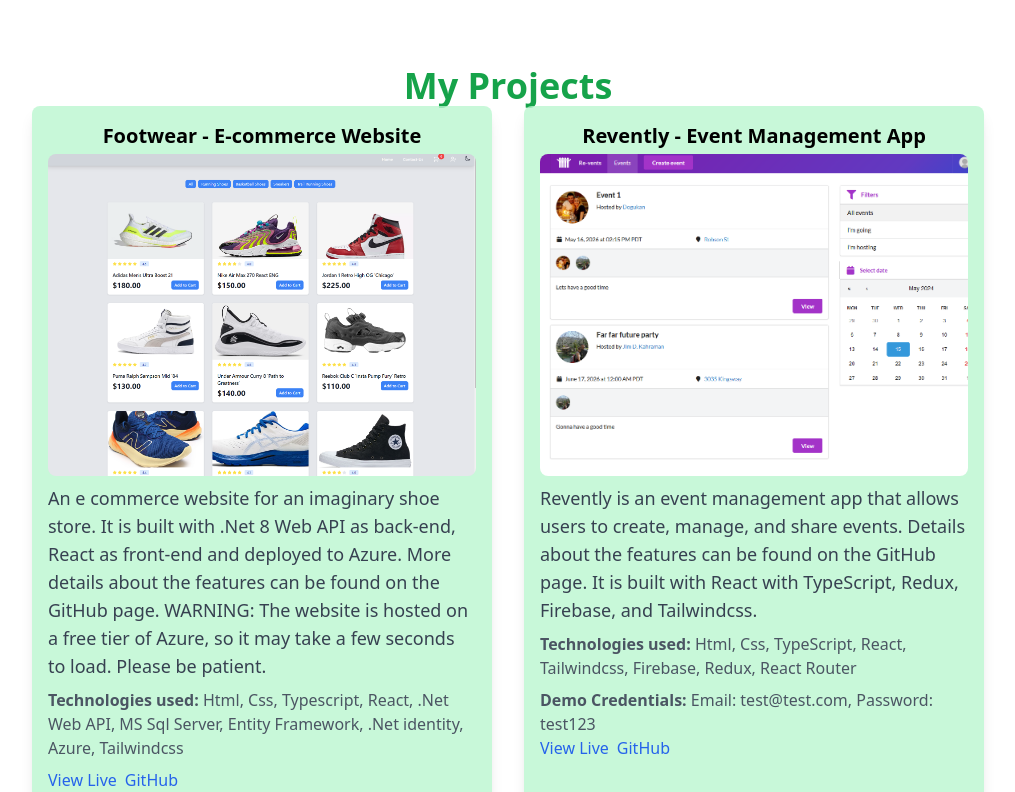
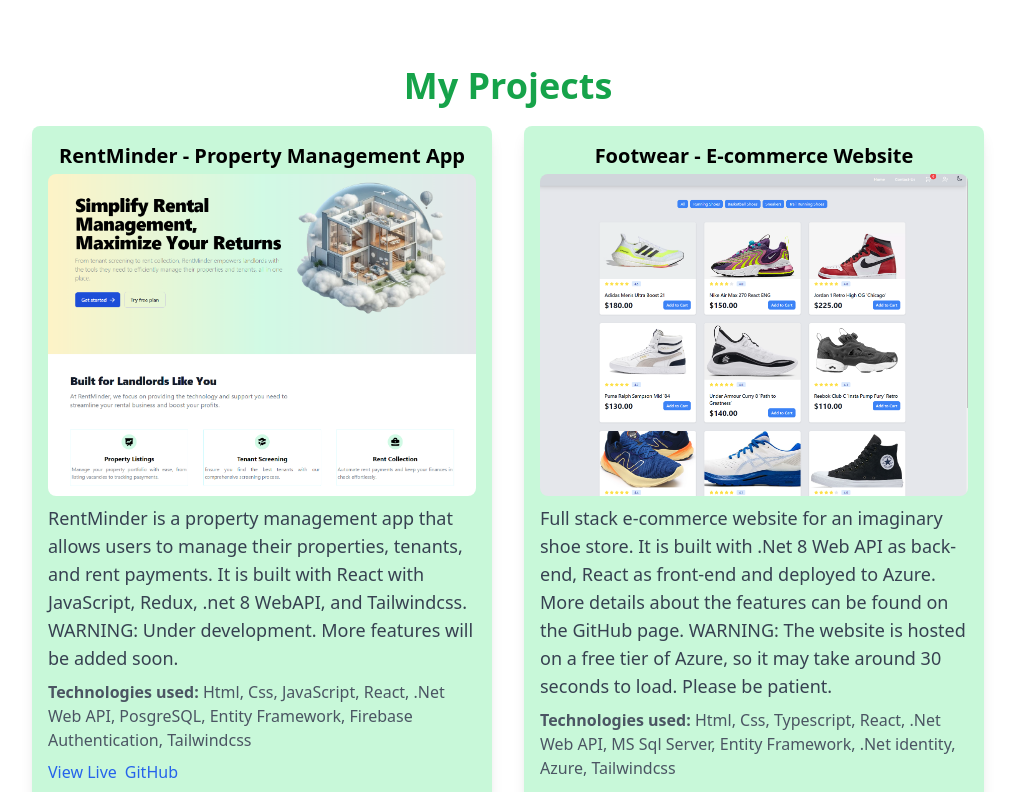
Before and after one commit to gorthar/genelbirisim, a React (Vite) app: page / in a window 1280 px wide. Shown: the part 1720-2512 px from the top of the page, without its empty margins (132-1147 px from the left). Built offline with nearby package versions, Linux system fonts and the light colour scheme; no server answers.

Commit message:
feat: Updated DemoSite component added Rentminder as a project

```diff
--- a/src/page-structure/Projects/DemoSite.jsx
+++ b/src/page-structure/Projects/DemoSite.jsx
@@ -4,7 +4,7 @@
 const DemoSite = ({ projects }) => {
   return (
     <div className=" min-h-screen m-10 flex justify-center flex-col">
-      <h2 className="text-center text-4xl font-bold text-green-600">
+      <h2 className="text-center text-4xl font-bold mb-5 text-green-600">
         My Projects
       </h2>
       <div className="flex max-w-5xl flex-wrap gap-8 min-h-[1000px] sm:min-h-[680px] justify-center">
--- a/src/page-structure/Projects/Portfolio.jsx
+++ b/src/page-structure/Projects/Portfolio.jsx
@@ -2,14 +2,26 @@
 import revenly from "../../assets/revenly.png";
 import farmersTable from "../../assets/farmersTable.png";
 import footwearImage from "../../assets/footwear.png";
+import rentminder from "../../assets/rentminder.png";
 
 const Portfolio = () => {
   const projects = [
     {
+      id: 0,
+      title: "RentMinder - Property Management App",
+      description:
+        "RentMinder is a property management app that allows users to manage their properties, tenants, and rent payments. It is built with React with JavaScript, Redux, .net 8 WebAPI, and Tailwindcss. WARNING: Under development. More features will be added soon.",
+      technologies:
+        "Html, Css, JavaScript, React, .Net Web API, PosgreSQL, Entity Framework, Firebase Authentication, Tailwindcss",
+      githubLink: "https://github.com/gorthar/RentMinder_V2",
+      Image: rentminder,
+      liveLink: "https://rent-minder-v2-client.vercel.app/",
+    },
+    {
       id: 1,
       title: "Footwear - E-commerce Website",
       description:
-        "An e commerce website for an imaginary shoe store. It is built with .Net 8 Web API as back-end, React as front-end and deployed to Azure. More details about the features can be found on the GitHub page. WARNING: The website is hosted on a free tier of Azure, so it may take a few seconds to load. Please be patient.",
+        "Full stack e-commerce website for an imaginary shoe store. It is built with .Net 8 Web API as back-end, React as front-end and deployed to Azure. More details about the features can be found on the GitHub page. WARNING: The website is hosted on a free tier of Azure, so it may take around 30 seconds to load. Please be patient.",
       technologies:
         "Html, Css, Typescript, React, .Net Web API, MS Sql Server, Entity Framework, .Net identity, Azure, Tailwindcss",
       githubLink: "https://github.com/gorthar/Ecommerce",
```
Also changed, not shown: src/assets/rentminder.png (added).
